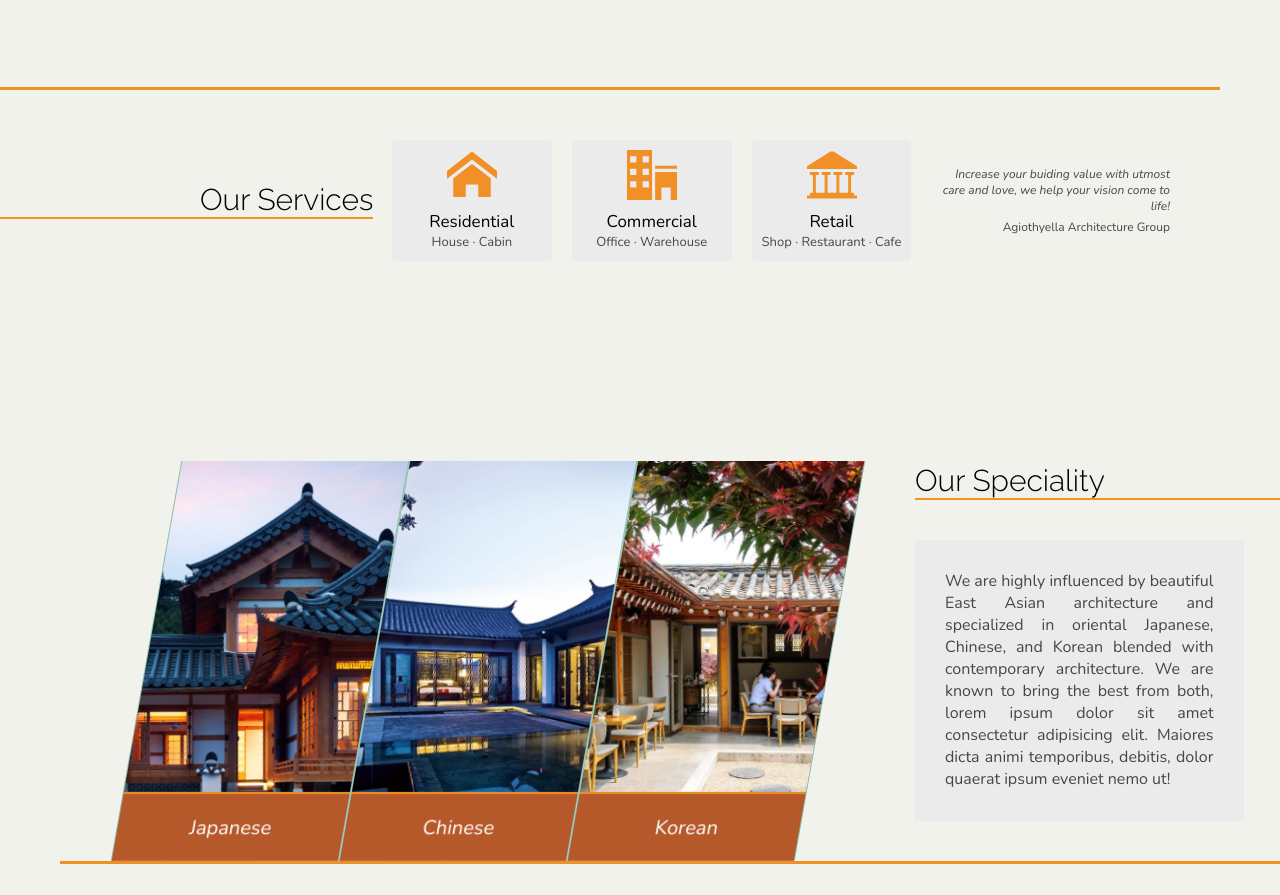
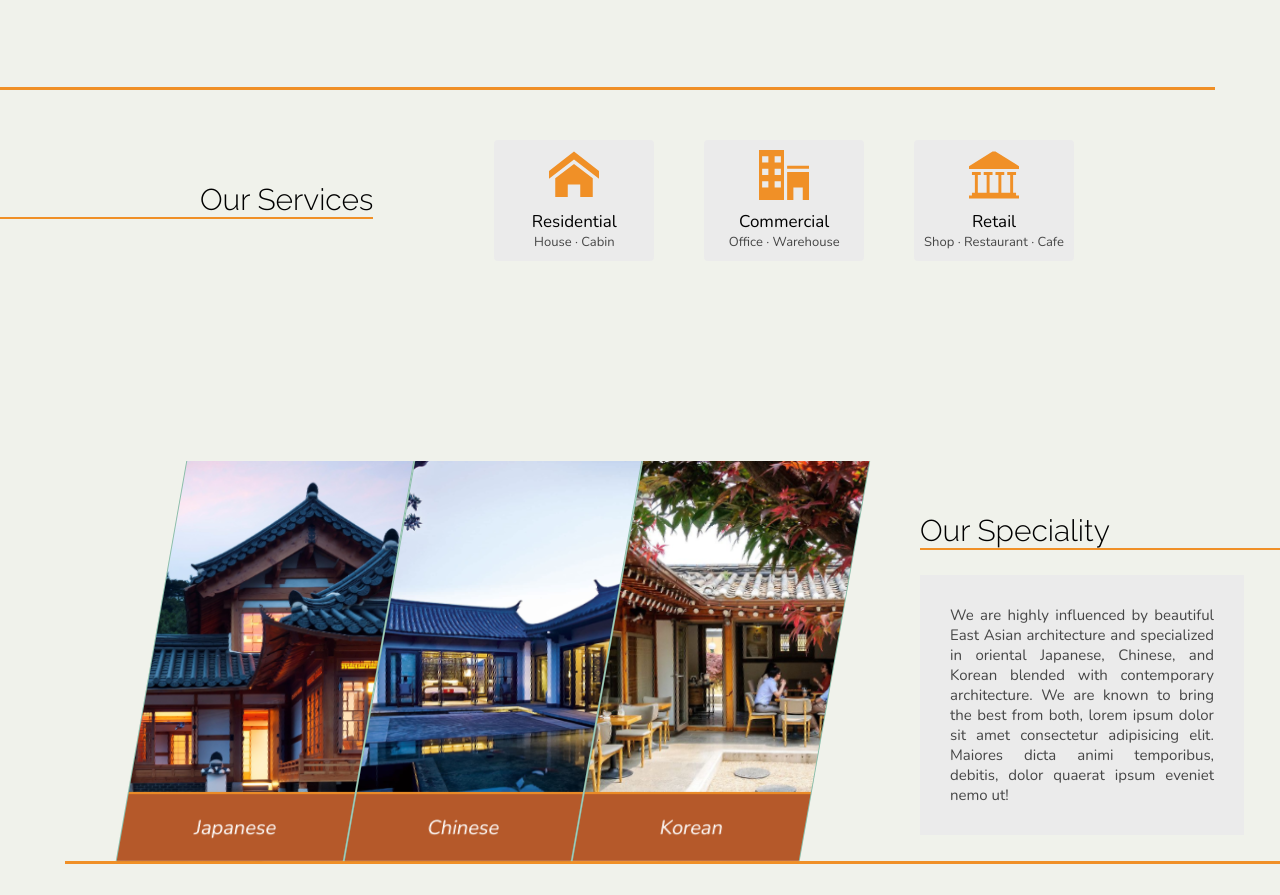
Before and after one commit to Agiothyella/web-fe-project-2-architecture-group-PDA, a website: page index.html in a window 1280 px wide. Shown: the part 693-1588 px from the top of the page. Drawn offline with nearby package versions, Linux system fonts and the light colour scheme.

Commit message:
Responsive to 1200px
+ Responsive good
+ Some minor adjustment here and there

```diff
--- a/index.html
+++ b/index.html
@@ -120,10 +120,6 @@
             </p>
           </a>
         </div>
-        <p class="service__desc">
-          Increase your buiding value with utmost care and love, we help your
-          vision come to life! <span> Agiothyella Architecture Group</span>
-        </p>
       </div>
     </section>
 
@@ -552,9 +548,7 @@
     </section>
 
     <footer class="footer">
-      <div class="footer__copyright">
-        Copyright&copy; 2021 Agiothyella Architecture
-      </div>
+      <div class="footer__copyright">Copyright&copy; 2021 Agiothyella</div>
       <ul class="footer__nav">
         <li class="footer__items">
           <a href="#" class="footer__link">Terms</a>
--- a/sass/layout/_about.scss
+++ b/sass/layout/_about.scss
@@ -1,42 +1,3 @@
-.company {
-  &__image {
-    flex: 0 1 30%;
-    height: 25rem;
-
-    img {
-      width: 100%;
-      height: 100%;
-    }
-  }
-
-  &__us {
-    flex: 1 0 70%;
-    display: flex;
-    flex-direction: column;
-    row-gap: 4rem;
-    font-size: 1.5rem;
-    line-height: 2.5rem;
-    margin-right: 5rem;
-  }
-
-  &__header {
-    align-self: flex-start;
-    width: 80%;
-    border-bottom: 2px solid $color-tertiary;
-    padding-left: 6rem;
-    text-align: right;
-    line-height: normal;
-  }
-
-  &__text {
-    margin-left: 6rem;
-    padding: 2rem 3rem;
-    background-color: $color-light-3;
-    color: $color-font-grey;
-    text-align: justify;
-  }
-}
-
 .founder {
   &__header {
     align-self: flex-end;
@@ -110,3 +71,42 @@
     }
   }
 }
+
+.company {
+  &__image {
+    flex: 0 1 30%;
+    height: 25rem;
+
+    img {
+      width: 100%;
+      height: 100%;
+    }
+  }
+
+  &__us {
+    flex: 1 0 70%;
+    display: flex;
+    flex-direction: column;
+    row-gap: 4rem;
+    line-height: 2.5rem;
+    margin-right: 5rem;
+  }
+
+  &__header {
+    align-self: flex-start;
+    width: 80%;
+    border-bottom: 2px solid $color-tertiary;
+    padding-left: 6rem;
+    text-align: right;
+    line-height: normal;
+  }
+
+  &__text {
+    margin-left: 6rem;
+    padding: 2rem 3rem;
+    background-color: $color-light-3;
+    color: $color-font-grey;
+    font-size: 1.5rem;
+    text-align: justify;
+  }
+}
--- a/sass/layout/_header.scss
+++ b/sass/layout/_header.scss
@@ -50,11 +50,13 @@
   &__social {
     display: flex;
     flex-direction: column;
+    align-items: center;
     gap: 1rem;
     position: absolute;
     bottom: 0;
     left: 0;
-    margin: 0 0 0.8rem 2.5rem;
+    width: 5%;
+    margin: 0 0 0.8rem 0;
   }
 
   &__link:link,
--- a/sass/layout/_influence.scss
+++ b/sass/layout/_influence.scss
@@ -63,12 +63,12 @@
     grid-column: 2 / span 1;
     grid-row: 2 / span 1;
     justify-self: start;
-    margin: 4rem 0;
+    align-self: center;
     padding: 3rem;
     width: 90%;
     background-color: $color-light-3;
     color: $color-font-grey;
-    font-size: 1.6rem;
+    font-size: 1.5rem;
     text-align: justify;
   }
 }
--- a/sass/layout/_service.scss
+++ b/sass/layout/_service.scss
@@ -1,8 +1,9 @@
 .service {
   &__building {
-    display: flex;
+    display: grid;
+    justify-content: space-between;
     align-items: center;
-    justify-content: space-between;
+    grid-template-columns: max-content 1fr;
     padding-right: 2rem;
   }
 
@@ -14,10 +15,11 @@
   }
 
   &__types {
-    align-self: flex-start;
+    justify-self: center;
     display: grid;
     grid-template-columns: repeat(3, 1fr);
-    column-gap: 2rem;
+    column-gap: 5rem;
+    width: max-content;
   }
 
   &__type {
@@ -55,21 +57,4 @@
     font-size: 1.3rem;
     color: $color-font-grey;
   }
-
-  &__desc {
-    margin: 0 3rem 0 0;
-    width: 20%;
-    color: $color-font-grey;
-    font-size: 1.2rem;
-    font-weight: 300;
-    font-style: italic;
-    text-align: right;
-
-    span {
-      margin-top: 0.5rem;
-      display: block;
-      font-weight: 400;
-      font-style: normal;
-    }
-  }
 }
--- a/sass/pages/_home.scss
+++ b/sass/pages/_home.scss
@@ -2,7 +2,7 @@
   display: grid;
   grid-template-columns:
     [fill-start] 1fr
-    [content-start] minmax(min-content, 130rem) [content-end]
+    [content-start] minmax(min-content, 115rem) [content-end]
     1fr [fill-end];
   grid-template-rows: 85vh;
   justify-items: center;
@@ -92,7 +92,7 @@
   display: flex;
   flex-direction: column;
   margin: 0 0 4rem auto;
-  padding-top: 4rem;
+  padding-top: 2rem;
   border-top: 3px solid $color-tertiary;
   font-family: "Nunito", sans-serif;
 }
```
Also changed, not shown: css/main.css, img/pr8.jpg (renamed from img/pr-8.JPG).
